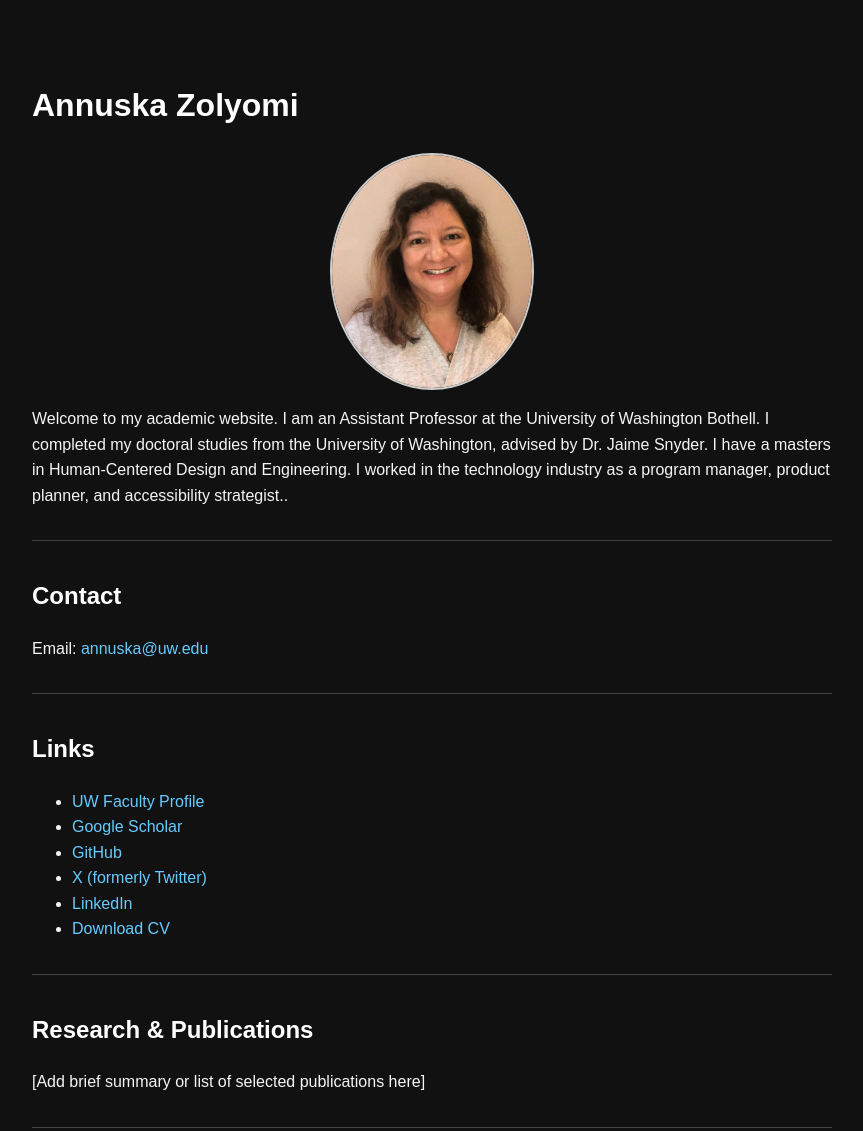
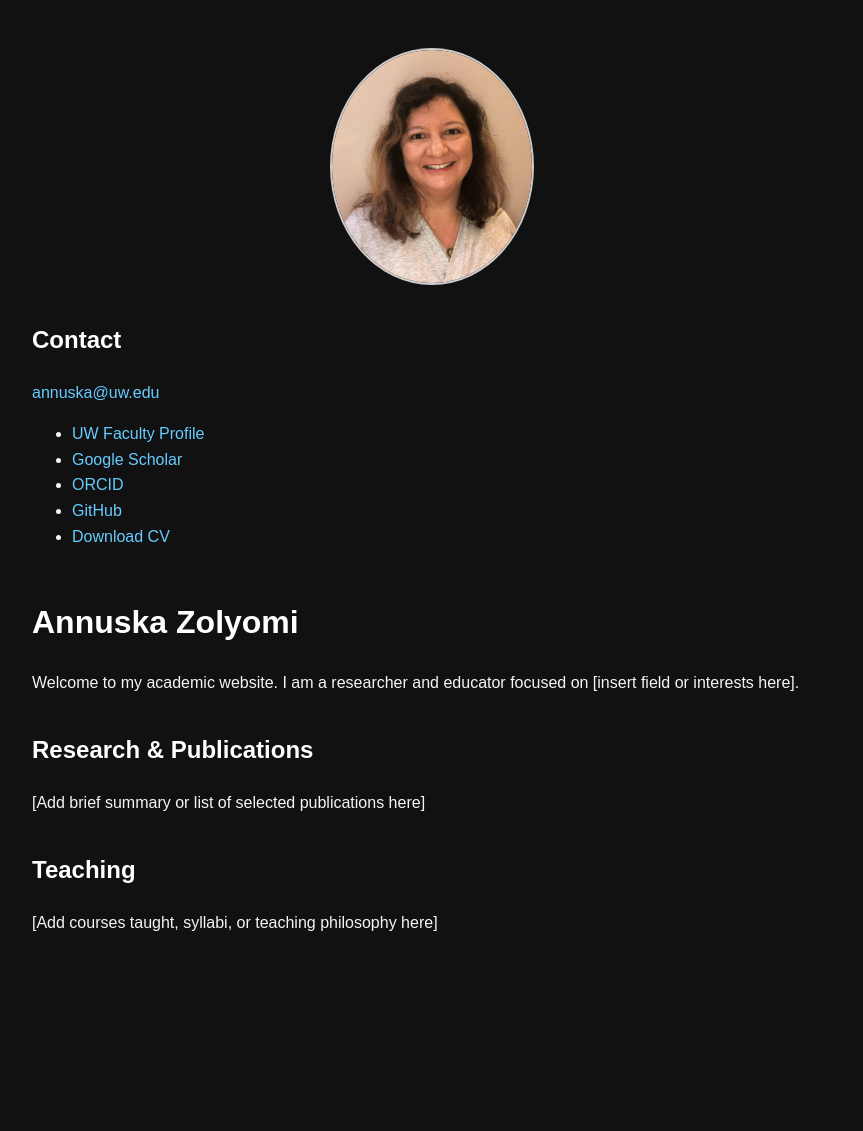
Before and after one commit to danper2024/annsuka-zolyomi-site, a plain HTML site: page index.html in a window 1280 px wide. Shown: the top 1131 px of the page, without its empty margins (208-1071 px from the left). After the commit the page ends 983 px from the top, so only its background shows below. Drawn offline with Linux system fonts and the light colour scheme.

Commit message:
Update index.html

```diff
--- a/index.html
+++ b/index.html
@@ -8,37 +8,31 @@
 </head>
 <body>
 
-  <h1>Annuska Zolyomi</h1>
+  <div class="container">
+    <div class="sidebar">
       <img src="annuska.jpg" alt="Annuska Zolyomi">
-
-  <p>Welcome to my academic website. I am an Assistant Professor at the University of Washington Bothell. I completed my doctoral studies from the University of Washington, advised by Dr. Jaime Snyder. I have a masters in Human-Centered Design and Engineering. I worked in the technology industry as a program manager, product planner, and accessibility strategist..</p>
-
-  <hr>
-
       <h2>Contact</h2>
-  <p>Email: <a href="mailto:annuska@uw.edu">annuska@uw.edu</a></p>
-
-  <hr>
-
-  <h2>Links</h2>
+      <p><a href="mailto:annuska@uw.edu">annuska@uw.edu</a></p>
       <ul>
-    <li><a href="https://www.uwb.edu/stem/faculty/css-faculty/azolyomi">UW Faculty Profile</a></li>
-    <li><a href="https://scholar.google.com/citations?hl=en&user=fCi4WuYAAAAJ">Google Scholar</a></li>
-    <li><a href="https://github.com/IDEALLab">GitHub</a></li>
-    <li><a href="https://twitter.com/AnnuskaP">X (formerly Twitter)</a></li>
-    <li><a href="https://www.linkedin.com/in/annuskap">LinkedIn</a></li>
+        <li><a href="https://faculty.washington.edu/annuska">UW Faculty Profile</a></li>
+        <li><a href="https://scholar.google.com/citations?user=XXXX">Google Scholar</a></li>
+        <li><a href="https://orcid.org/0000-000X-XXXX-XXXX">ORCID</a></li>
+        <li><a href="https://github.com/annuska">GitHub</a></li>
         <li><a href="cv.pdf" download>Download CV</a></li>
       </ul>
+    </div>
 
-  <hr>
+    <div class="main">
+      <h1>Annuska Zolyomi</h1>
+      <p>Welcome to my academic website. I am a researcher and educator focused on [insert field or interests here].</p>
 
       <h2>Research & Publications</h2>
       <p>[Add brief summary or list of selected publications here]</p>
 
-  <hr>
-
       <h2>Teaching</h2>
       <p>[Add courses taught, syllabi, or teaching philosophy here]</p>
+    </div>
+  </div>
 
 </body>
 </html>
```
Lines whose indentation alone changed are shown as unchanged.
